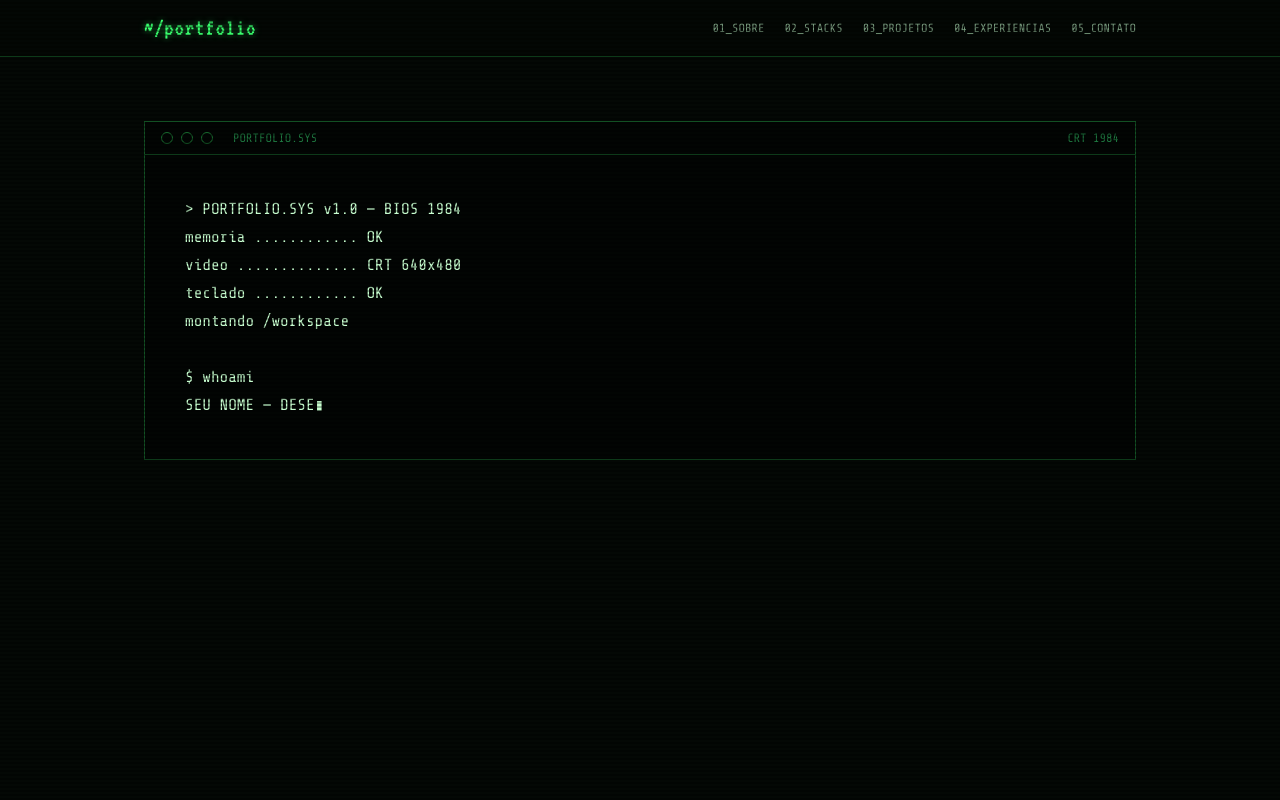
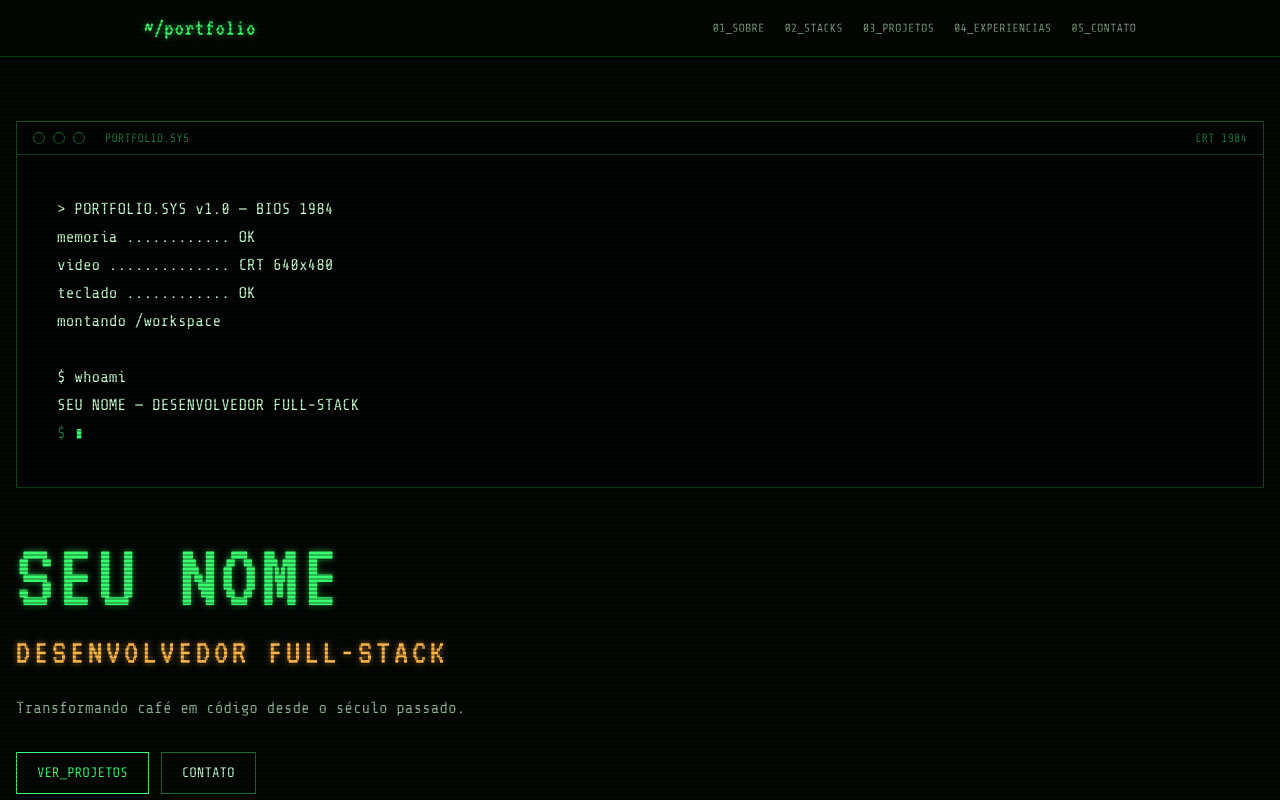
Before and after one commit to Leonardotav1/Meu-Portfolio, a Next.js app in the folder portfolio/: page / in a window 1280 px wide. Shown: the top 800 px of the page. Built offline with nearby package versions, Linux system fonts and the light colour scheme.

Commit message:
fix(boot): renderiza tela de boot no servidor sem depender de JS

```diff
--- a/portfolio/components/BootScreen.tsx
+++ b/portfolio/components/BootScreen.tsx
@@ -1,6 +1,3 @@
-"use client";
-
-import { useEffect, useState } from "react";
 import { profile } from "@/lib/data";
 
 const bootLines = [
@@ -14,29 +11,12 @@ const bootLines = [
   `${profile.name} — ${profile.role}`,
 ];
 
+const LINE_DELAY = 120;
+
 export default function BootScreen() {
-  const [lines, setLines] = useState(0);
-  const [chars, setChars] = useState(0);
-
-  const booted = lines >= bootLines.length;
-
-  useEffect(() => {
-    if (lines >= bootLines.length) return;
-    const current = bootLines[lines] ?? "";
-    if (chars < current.length) {
-      const t = setTimeout(() => setChars((c) => c + 1), 28);
-      return () => clearTimeout(t);
-    }
-    const t = setTimeout(() => {
-      setLines((l) => l + 1);
-      setChars(0);
-    }, 260);
-    return () => clearTimeout(t);
-  }, [lines, chars]);
-
   return (
     <header id="inicio" className="relative flex min-h-[82vh] items-center py-16">
-      <div className="mx-auto w-full max-w-5xl px-4">
+      <div className="mx-auto w-full max-w-7xl px-4">
         <div className="border border-phosphor/30 bg-black/40">
           <div className="flex items-center gap-2 border-b border-phosphor/30 px-4 py-2 text-xs text-phosphor-dim">
             <span className="h-3 w-3 rounded-full border border-phosphor/40" />
@@ -46,28 +26,27 @@ export default function BootScreen() {
             <span className="ml-auto">CRT 1984</span>
           </div>
           <div className="p-6 text-sm sm:p-10 sm:text-base">
-            {bootLines.slice(0, lines).map((line, i) => (
-              <p key={i} className="whitespace-pre-wrap leading-7">
+            {bootLines.map((line, i) => (
+              <p
+                key={i}
+                className="fade-in whitespace-pre-wrap leading-7"
+                style={{ animationDelay: `${i * LINE_DELAY}ms` }}
+              >
                 {line === "" ? "\u00A0" : line}
               </p>
             ))}
-            {booted ? (
-              <p className="leading-7 text-phosphor-dim">
-                $ <span className="caret text-phosphor" />
-              </p>
-            ) : (
-              <p className="whitespace-pre-wrap leading-7">
-                {bootLines[lines]?.slice(0, chars)}
-                <span className="caret" />
-              </p>
-            )}
+            <p
+              className="fade-in leading-7 text-phosphor-dim"
+              style={{ animationDelay: `${bootLines.length * LINE_DELAY}ms` }}
+            >
+              $ <span className="caret text-phosphor" />
+            </p>
           </div>
         </div>
 
         <div
-          className={`py-10 transition-opacity duration-700 ${
-            booted ? "fade-in opacity-100" : "opacity-0"
-          }`}
+          className="fade-in py-10"
+          style={{ animationDelay: `${(bootLines.length + 1) * LINE_DELAY}ms` }}
         >
           <h1 className="glow font-display text-6xl tracking-wide text-phosphor sm:text-8xl">
             {profile.name}
@@ -82,13 +61,13 @@ export default function BootScreen() {
               href="#projetos"
               className="border border-phosphor px-5 py-2.5 text-phosphor transition-colors hover:bg-phosphor hover:text-black"
             >
-              ver_projetos
+              VER_PROJETOS
             </a>
             <a
               href="#contato"
               className="border border-phosphor/40 px-5 py-2.5 text-foreground transition-colors hover:border-phosphor hover:text-phosphor"
             >
-              contato
+              CONTATO
             </a>
           </div>
 
```
